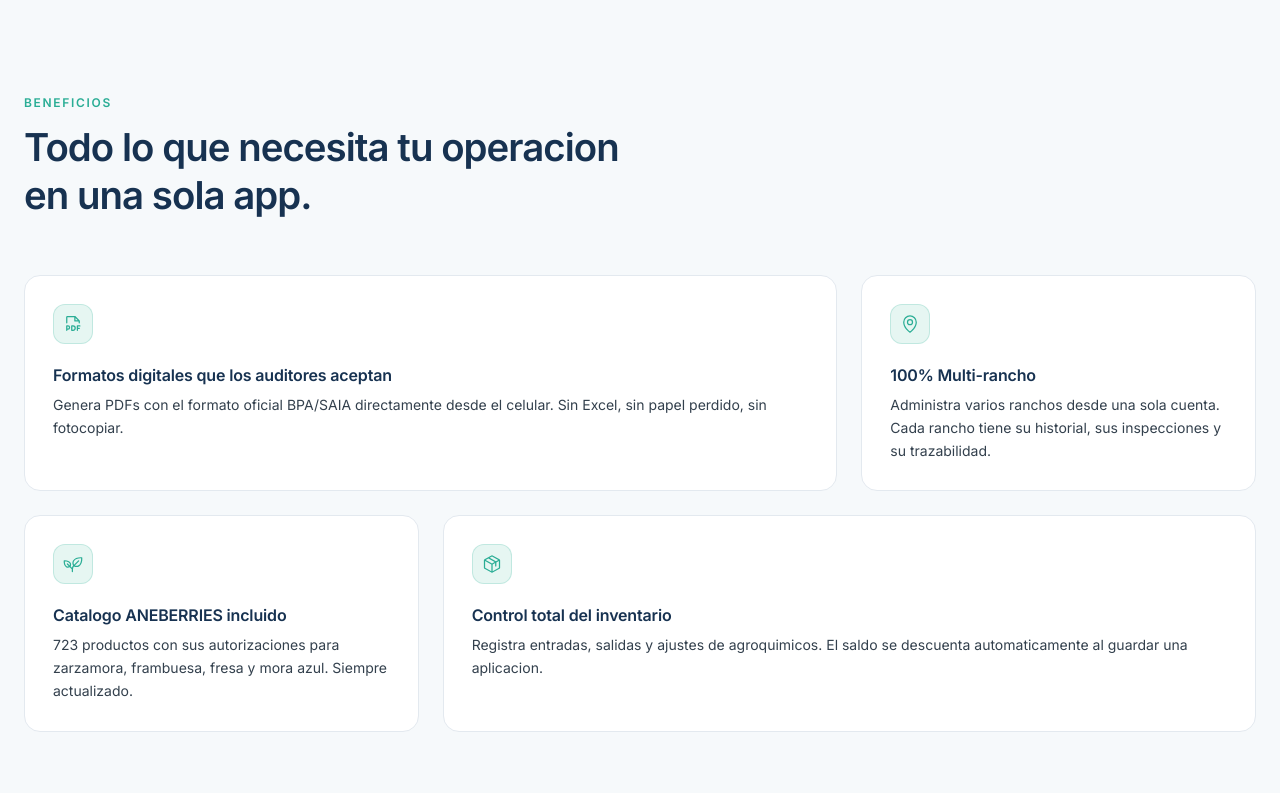
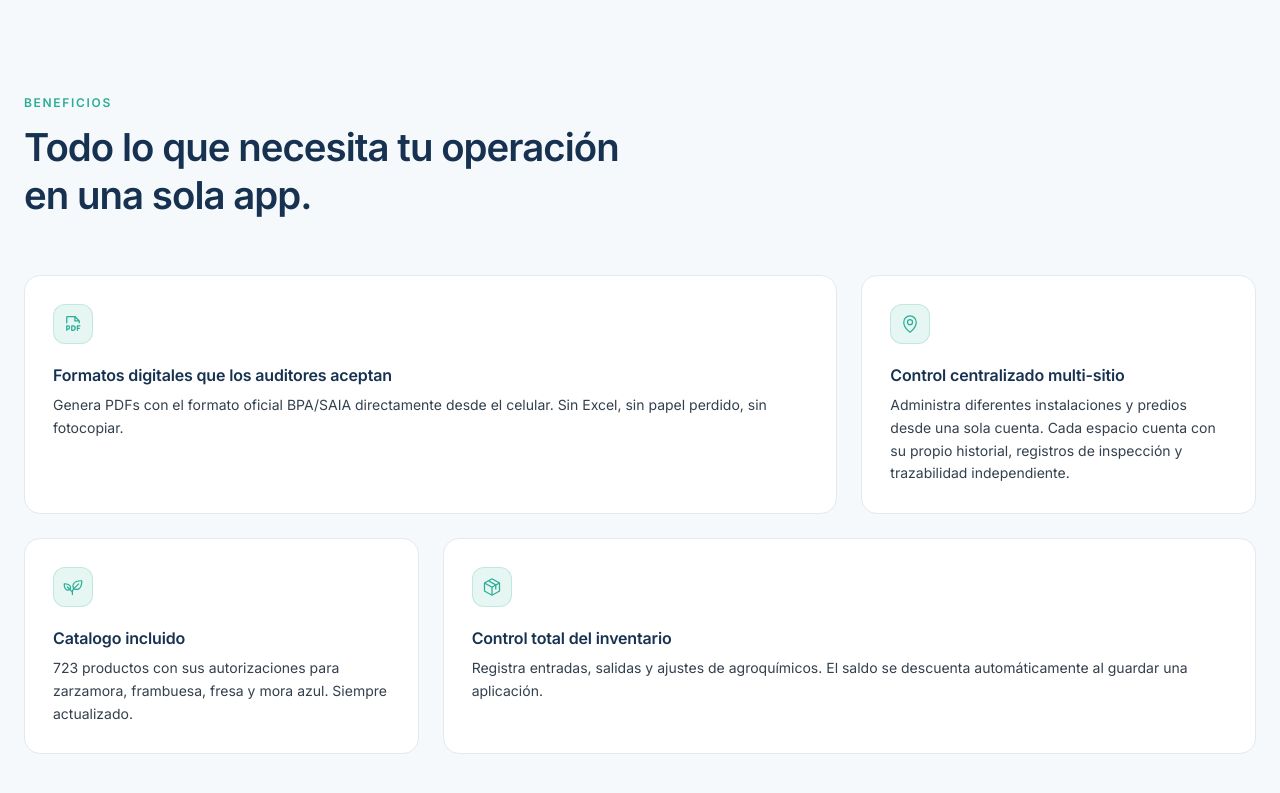
Before and after one commit to saul6/agrocampo-landing, a Next.js app: page / in a window 1280 px wide. Shown: the part 801-1594 px from the top of the page. Built offline with nearby package versions, Linux system fonts and the light colour scheme; no server answers.

Commit message:
cambio de texto ortografía

```diff
--- a/components/Features.tsx
+++ b/components/Features.tsx
@@ -10,20 +10,20 @@ const features = [
   },
   {
     icon: MapPin,
-    title: "100% Multi-rancho",
-    body: "Administra varios ranchos desde una sola cuenta. Cada rancho tiene su historial, sus inspecciones y su trazabilidad.",
+    title: "Control centralizado multi-sitio",
+    body: "Administra diferentes instalaciones y predios desde una sola cuenta. Cada espacio cuenta con su propio historial, registros de inspección y trazabilidad independiente.",
     span: "md:col-span-1", // <-- Cambiado a md:
   },
   {
     icon: Plant,
-    title: "Catalogo ANEBERRIES incluido",
+    title: "Catalogo incluido",
     body: "723 productos con sus autorizaciones para zarzamora, frambuesa, fresa y mora azul. Siempre actualizado.",
     span: "md:col-span-1", // <-- Cambiado a md:
   },
   {
     icon: Package,
     title: "Control total del inventario",
-    body: "Registra entradas, salidas y ajustes de agroquimicos. El saldo se descuenta automaticamente al guardar una aplicacion.",
+    body: "Registra entradas, salidas y ajustes de agroquímicos. El saldo se descuenta automáticamente al guardar una aplicación.",
     span: "md:col-span-2", // <-- Cambiado a md:
   },
 ];
@@ -51,7 +51,7 @@ export function Features() {
                 color: "#173251",
               }}
             >
-              Todo lo que necesita tu operacion
+              Todo lo que necesita tu operación
               <br className="hidden md:block" /> {/* Salto de línea solo en compu */}
               en una sola app.
             </h2>
```
